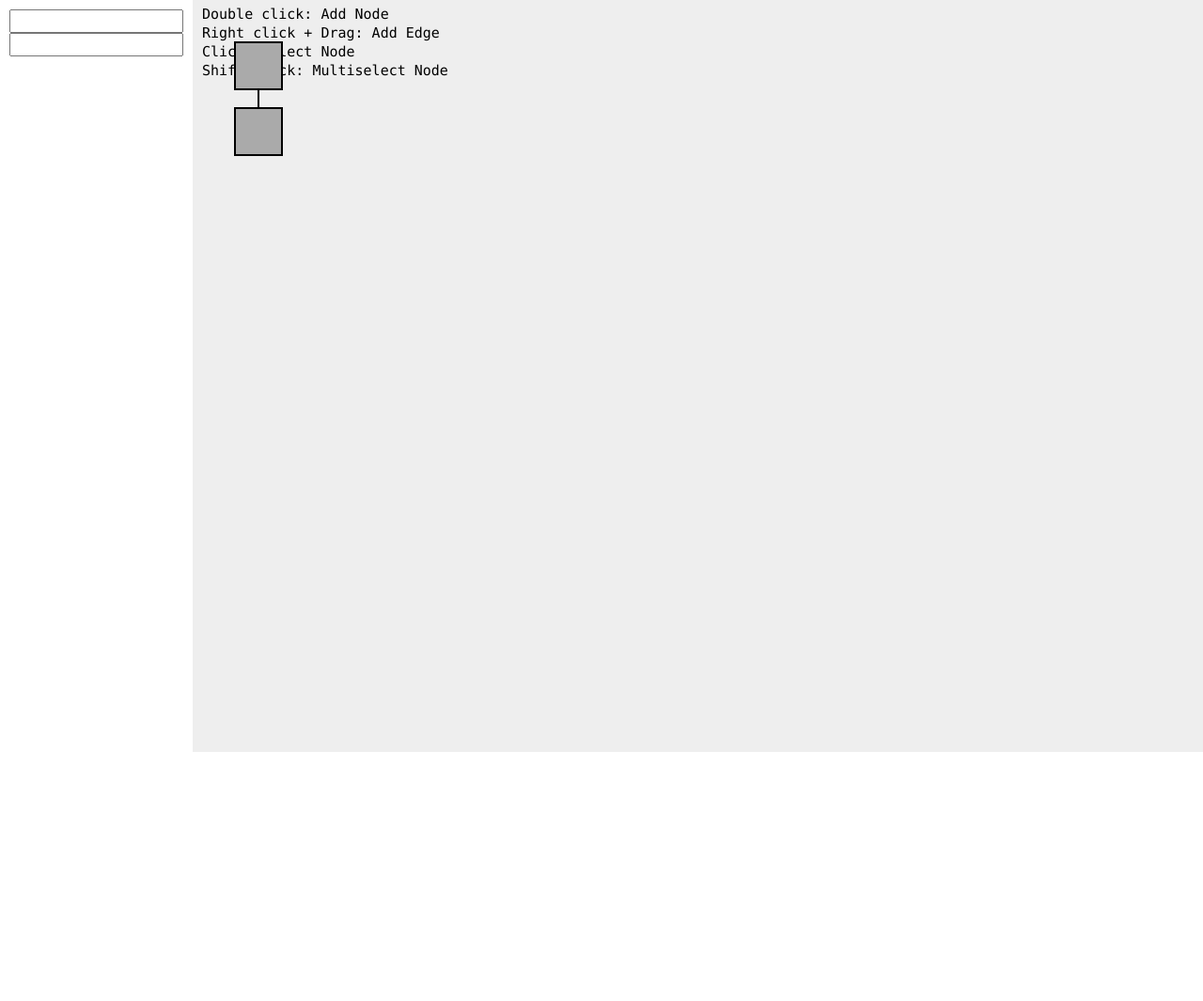
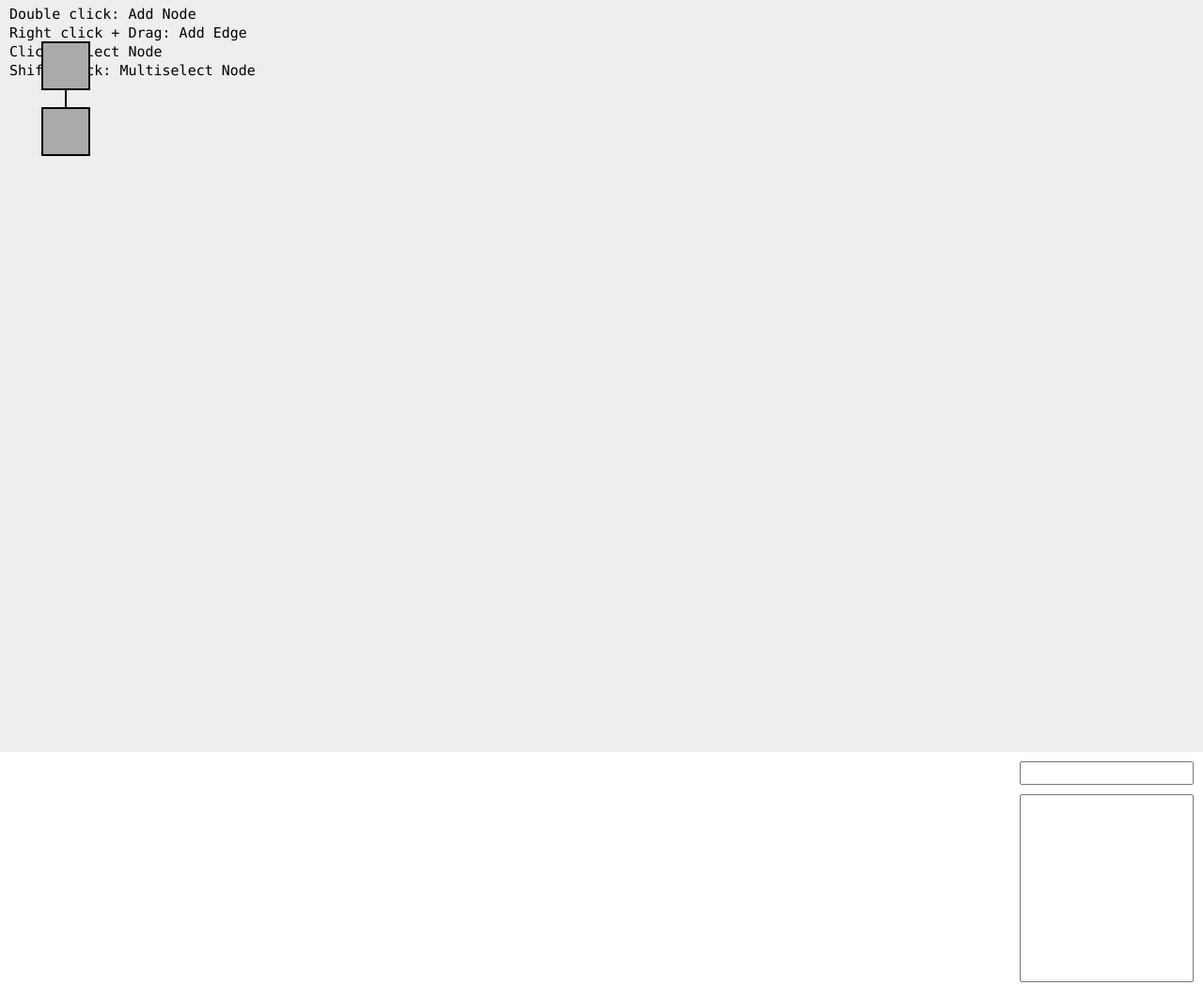
Before and after one commit to shieldgenerator7/ProgramGraph, a website: page index.html in a window 1280 px wide. Shown: the whole page at 94% size. Before the commit the page ends 800 px from the top, so only its background shows below. Drawn offline with Linux system fonts and the light colour scheme.

Commit message:
Move sidebar to right

```diff
--- a/index.html
+++ b/index.html
@@ -4,17 +4,13 @@
 </head>
 <body oncontextmenu="return false;">
     <div class="panel">
-        <div class="sidebar">
-            <input id="txtTitle" class="txtEdit"
-                type="text"
-            ></input>
-            <br>
-            <input id="txtAttributes" class="txtEdit"
-                type="text"
-            ></input>
-        </div>
         <div class="divCanvas">
             <canvas id="cvsGraph"></canvas>
+        </div>
+        <div class="sidebar">
+            <input id="txtTitle" class="txtTitle" type="text"></input>
+            <br>
+            <input id="txtAttributes" class="txtAttributes" type="text"></input>
         </div>
     </div>
 </body>
--- a/main.css
+++ b/main.css
@@ -1,20 +1,15 @@
 *{
-    margin:0px;
+    margin: 0px;
 }
 
 .panel {
     width: 100%;
 }
 
-.sidebar {
-    float: left;
-    padding:10px;
-}
-
 .divCanvas {
     display: block;
     overflow-x: hidden;
-    height:100%;
+    height: 100%;
 }
 
 canvas {
@@ -23,7 +18,19 @@ canvas {
     background-color: #EEEEEE;
 }
 
-.txtEdit{
-    /* width: 100%; */
+input{
+    margin-bottom: 10px;
+}
+
+.sidebar {
+    float: right;
+    padding: 10px;
+}
+
+.txtTitle{
     height: 25px;
 }
+
+.txtAttributes{
+    height: 200px;
+}
```
